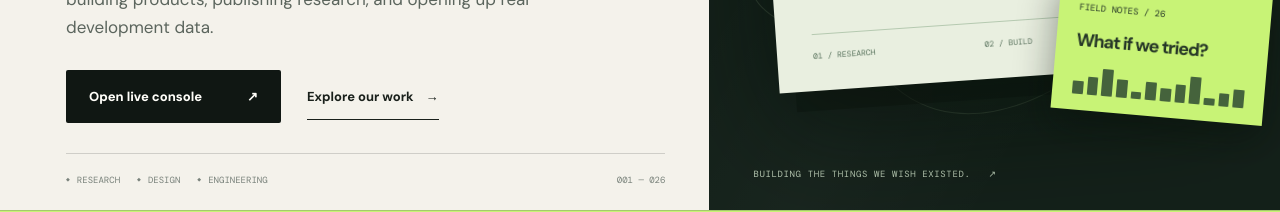
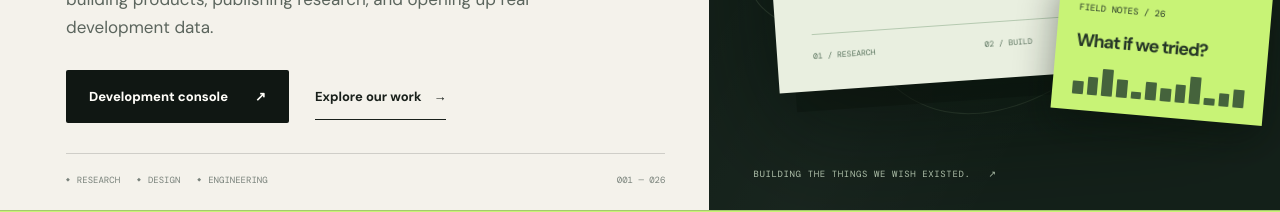
Before and after one commit to DXJLabs/dxj-labs-site, a Next.js app: page / in a window 1280 px wide. Shown: the part 569-781 px from the top of the page. Built offline with nearby package versions, Linux system fonts and the light colour scheme.

Commit message:
polish(console): clarify engineering scope and navigation

```diff
--- a/app/page.tsx
+++ b/app/page.tsx
@@ -87,7 +87,7 @@ export default function Home() {
             <h1>Ideas<br />deserve to<br /><em>be built.</em></h1>
             <p className="hero-description">An independent multi-chain Web3 product ecosystem—building products, publishing research, and opening up real development data.</p>
             <div className="hero-actions">
-              <a className="button-primary" href="/console">Open live console <Arrow diagonal /></a>
+              <a className="button-primary" href="/console">Development console <Arrow diagonal /></a>
               <a className="button-text" href="#work">Explore our work <Arrow /></a>
             </div>
             <div className="hero-bottomline"><span>RESEARCH</span><span>DESIGN</span><span>ENGINEERING</span><span className="hero-bottom-no">001 — 026</span></div>
```
